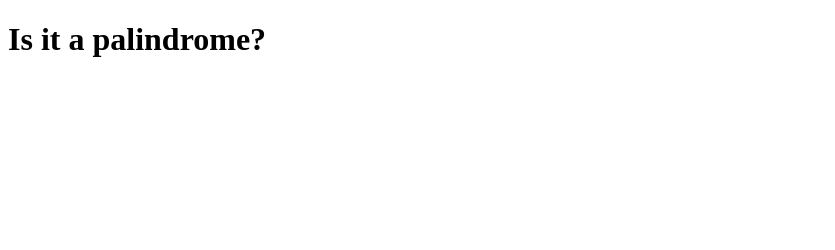
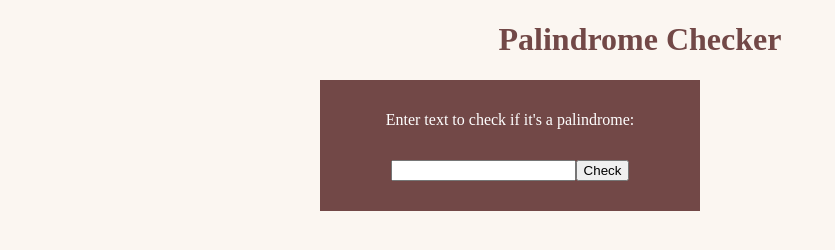
Before and after one commit to bwondessen/Palindrome-Checker, a plain HTML site: page index.html in a window 1280 px wide. Shown: the whole page, without its empty margins (0-835 px from the left). Drawn offline with Linux system fonts and the light colour scheme.

Commit message:
Create main section

```diff
--- a/index.html
+++ b/index.html
@@ -9,7 +9,14 @@
 </head>
 
 <body>
-    <h1>Is it a palindrome?</h1>
+    <h1>Palindrome Checker</h1>
+    <div class="main">
+        <p>Enter text to check if it's a palindrome:</p>
+        <div class="inline">
+            <input id="text-input" type="text" />
+            <button id="check-btn">Check</button>
+        </div>
+    </div>
 </body>
 
 <script src="script.js"></script>
--- a/styles.css
+++ b/styles.css
@@ -0,0 +1,27 @@
+:root {
+    --backgroundColor: #fbf6f1;
+    --accentColor: #724847;
+    --secondaryBackgroundColor: #724847;
+    --secondaryAccentColor: white;
+}
+
+body {
+    background-color: var(--backgroundColor);
+    color: var(--accentColor);
+    margin: auto;
+    width: 50%;
+    text-align: center;
+}
+
+.main {
+    background-color: var(--accentColor);
+    color: var(--secondaryAccentColor);
+    width: 350px;
+    padding: 15px;
+}
+
+.inline {
+    display: flex;
+    justify-content: center;
+    padding: 15px;
+}
```
